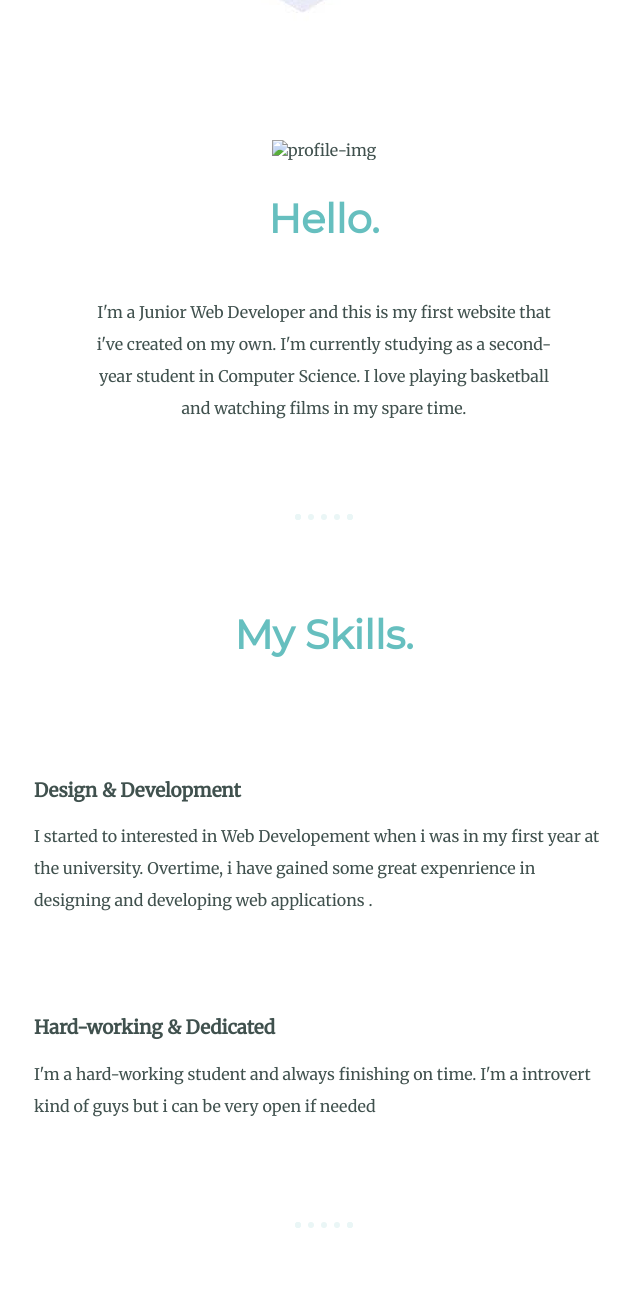
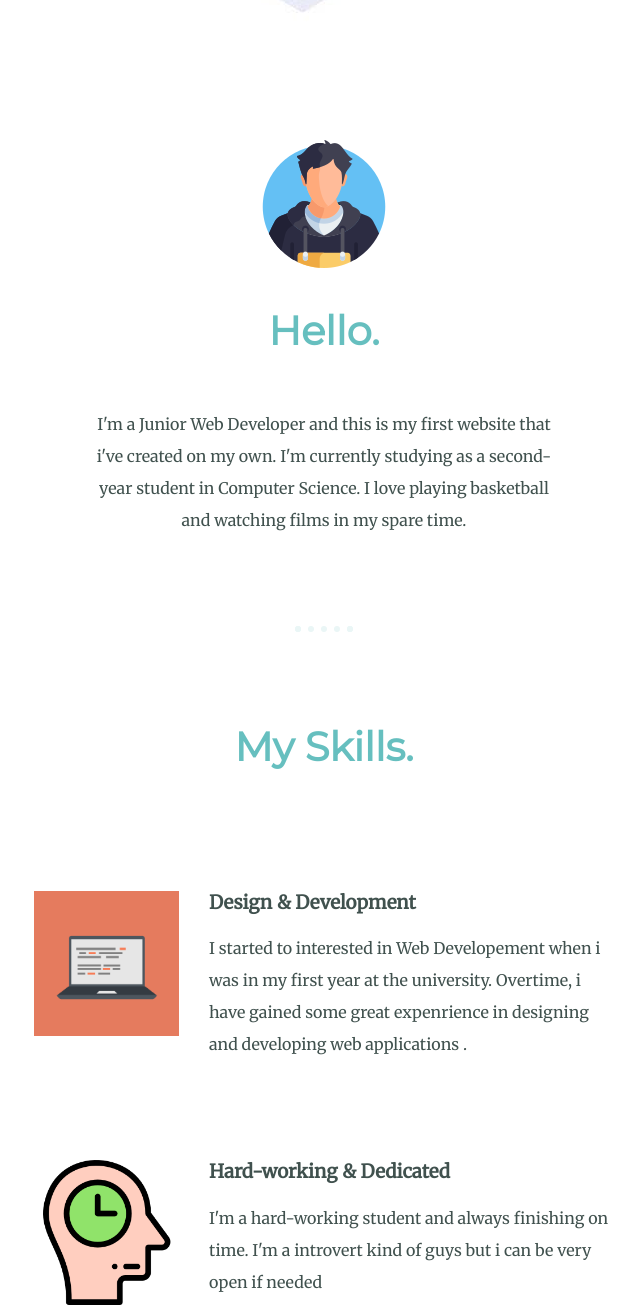
Before and after one commit to mtduong100500/1st-website, a plain HTML site: page index.html in a window 1280 px wide. Shown: the part 938-2247 px from the top of the page, without its empty margins (316-956 px from the left). Drawn offline with Linux system fonts and the light colour scheme; the site is published under a folder, as on GitHub Pages, so addresses that start at the root find nothing.

Commit message:
test 3rd

```diff
--- a/index.html
+++ b/index.html
@@ -6,7 +6,7 @@
     <meta http-equiv="X-UA-Compatible" content="ie=edge">
     <title>Mai Thai Duong</title>
     <link rel="stylesheet" href="css/styles.css">
-    <link rel="shortcut icon" type="image/png" href="boy.PNG"/>
+    <link rel="shortcut icon" type="image/png" href="img/boy.PNG"/>
     <link href="https://fonts.googleapis.com/css?family=Merriweather|Montserrat|Sacramento&display=swap" rel="stylesheet">
 </head>
 <body>
@@ -17,7 +17,7 @@
     </div>
     <div class="middle-container">
         <div class="profile">
-          <img src="/img/boy.PNG" alt="profile-img">
+          <img src="img/boy.PNG" alt="profile-img">
           <h2>Hello.</h2>
           <p class="description">I'm a Junior Web Developer and this is my first website that i've created on my own. I'm currently studying as a second-year student in Computer Science. I love playing basketball and watching films in my spare time. </p>
         </div>
@@ -25,12 +25,12 @@
         <div class="skills">
           <h2>My Skills.</h2>
           <div class="skill-row">
-            <img class="skill-img" src="/img/computer.PNG" alt="">
+            <img class="skill-img" src="img/computer.PNG" alt="">
             <h3>Design & Development</h3>
             <p>I started to interested in Web Developement when i was in my first year at the university. Overtime, i have gained some great expenrience in designing and developing web applications .</p>
           </div>
           <div class="skill-row">
-            <img class="skill-img" src="/img/brain.PNG" alt="">
+            <img class="skill-img" src="img/brain.PNG" alt="">
             <h3>Hard-working & Dedicated </h3>
             <p>I'm a hard-working student and always finishing on time. I'm a introvert kind of guys but i can be very open if needed</p>
           </div>
```
